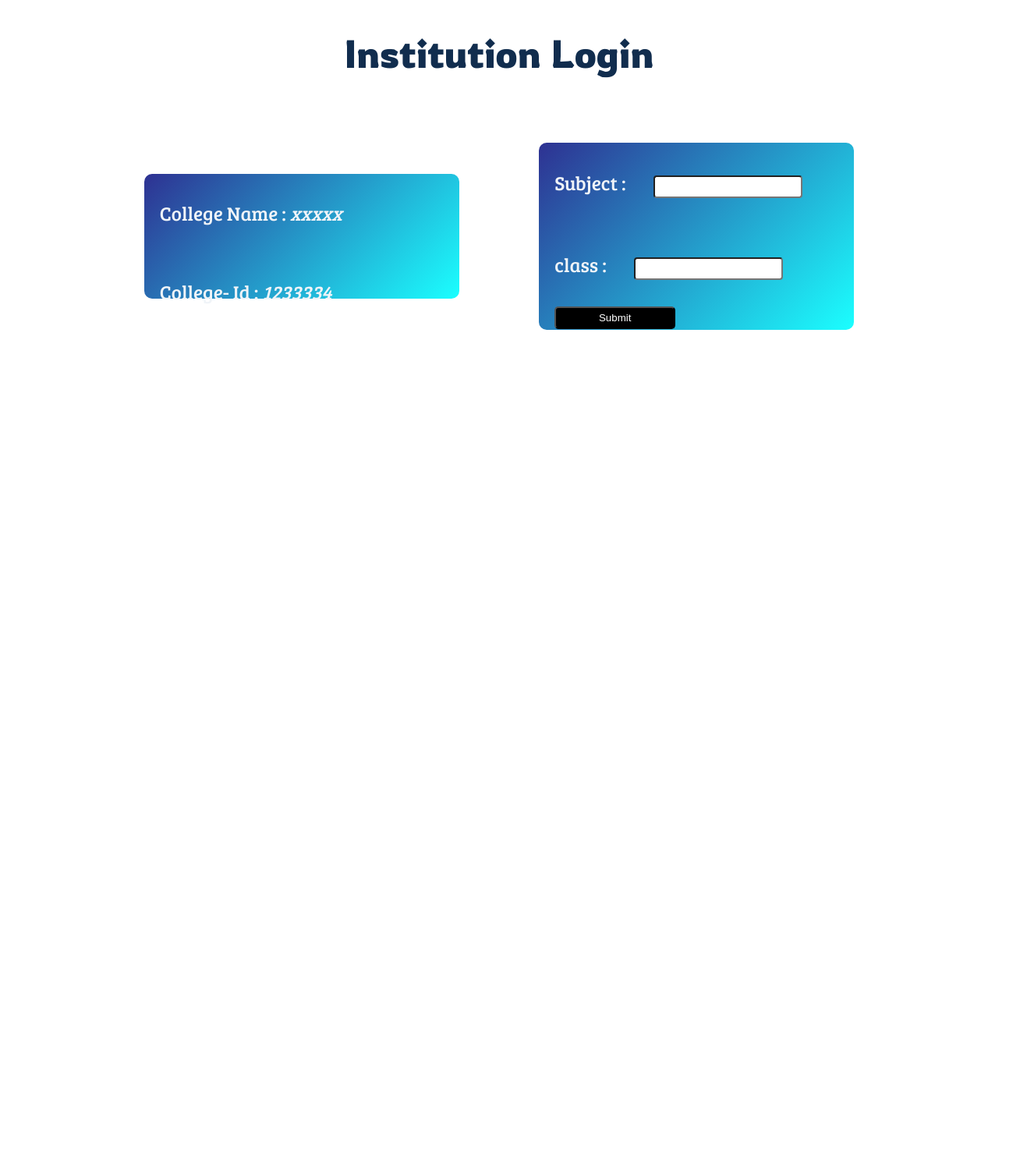
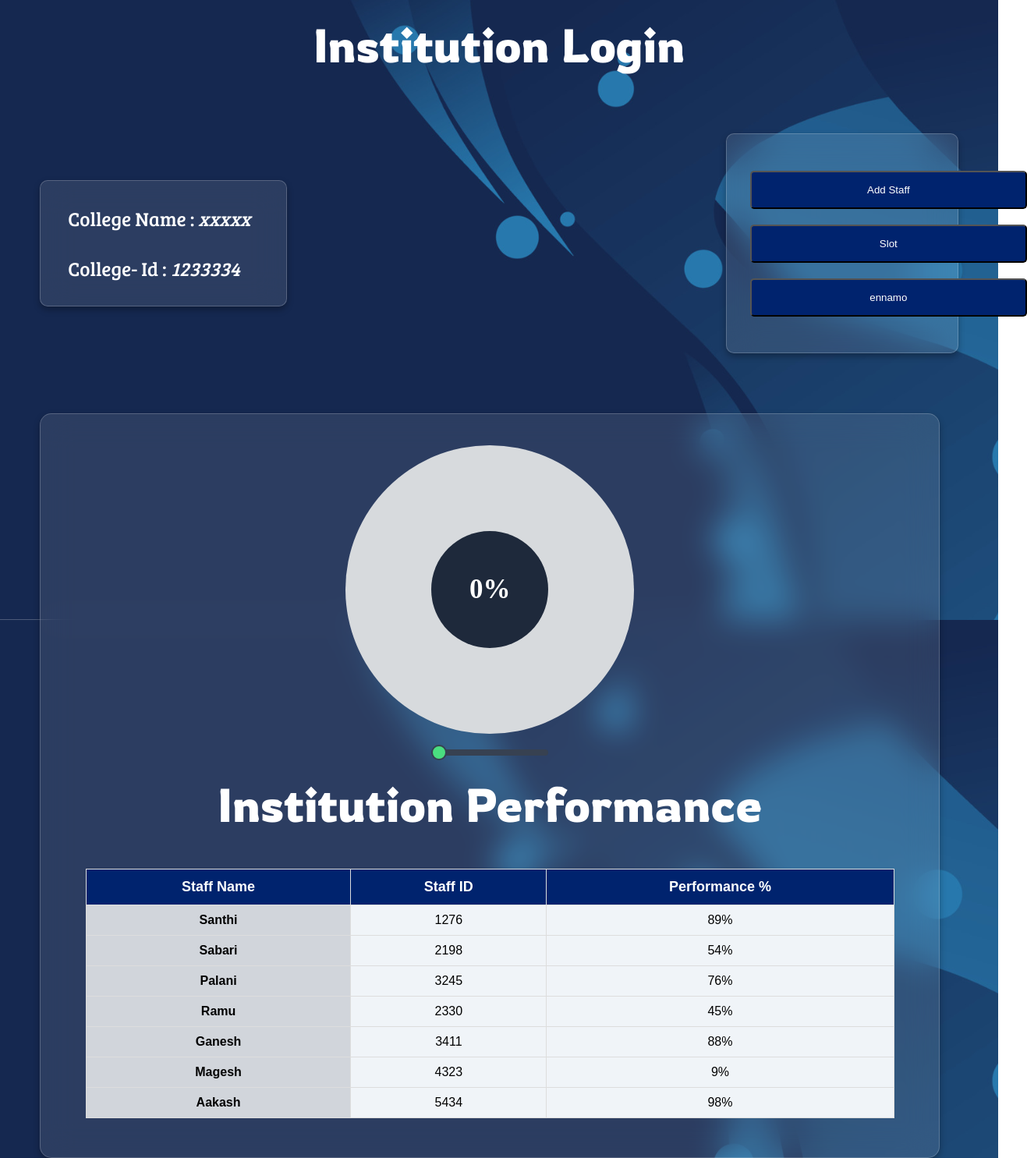
Before and after one commit to gopu-005/sih2024, a plain HTML site: page institution.html in a window 1280 px wide. Shown: the part 5-1490 px from the top of the page at 78% size, 1317 px wide, since content can reach past the window. Before the commit the page ends 800 px from the top, so only its background shows below. Drawn offline with Linux system fonts and the light colour scheme.

Commit message:
Initial Commit

```diff
--- a/institution.css
+++ b/institution.css
@@ -1,19 +1,26 @@
+*{
+    margin: 0;
+    padding: 0;
+}
 .institution-container{
-    display: flex;
-    justify-content: center;
-    align-items: center;
-    flex-direction: column;
     width: 100%;
     height: 100%;
+    /* background-image: linear-gradient(to left bottom, #5ab2ff, #6cc5ff, #88d6fe, #a8e5fe, #caf4ff); */
+    background-image: url(./images/vecteezy_abstract-background-design-background-texture-design-with_18752866-1.jpg);
+    background-size: cover;
+    background-repeat: no-repeat;
+    background-attachment: fixed;
 }
 
 .institution-head{
-    font-size: 50px;
+    font-size: 60px;
     font-family: "Rowdies", sans-serif;
     font-weight: 400;
     font-style: normal;
     text-align: center;
-    color: #112D4E;
+    /* color: #003366; */
+    color: white;
+    padding: 25px;
 }
 
 .institution-operations{
@@ -24,12 +31,18 @@
 }
 
 .institution-details{
-    width: 30vw;
+    width: 23vw;
     height: 20vh;
-    /* background-color: #e6e7e7; */
-    background: linear-gradient(135deg, #2E3192, #1BFFFF);
+    /* background: rgba(255, 255, 255, 0.6);
+    backdrop-filter: blur(10px);
+    border: 1px solid rgba(255, 255, 255, 0.4);
+    box-shadow: 0 4px 10px rgba(0, 0, 0, 0.15); */
+    background: rgba(255, 255, 255, 0.1);
+    backdrop-filter: blur(20px);
+    border: 1px solid rgba(255, 255, 255, 0.2);
+    box-shadow: 0 4px 8px rgba(0, 0, 0, 0.3);
     display: flex;
-    justify-content: space-between;
+    justify-content: center;
     flex-direction: column;
     align-items:flex-start;
     padding-left: 20px;
@@ -37,36 +50,174 @@
     margin: 4vw;
 }
 .institution-details2{
-    width: 30vw;
+    width: 20vw;
     height: 30vh;
-    /* background-color: #e6e7e7; */
-    background: linear-gradient(135deg, #2E3192, #1BFFFF);
+    /* background: rgba(255, 255, 255, 0.6);
+    backdrop-filter: blur(10px);
+    border: 1px solid rgba(255, 255, 255, 0.4);
+    box-shadow: 0 4px 10px rgba(0, 0, 0, 0.15); */
+    background: rgba(255, 255, 255, 0.1);
+    backdrop-filter: blur(20px);
+    border: 1px solid rgba(255, 255, 255, 0.2);
+    box-shadow: 0 4px 8px rgba(0, 0, 0, 0.3);
     display: flex;
-    justify-content: space-evenly;
+    justify-content: center;
     flex-direction: column;
     align-items:normal;
-    padding-left: 20px;
+    padding: 20px;
     border-radius: 10px;
     margin: 4vw;
 }
 
+.institution-mainContent{
+    width: 90vw;
+    height: 100%;
+    padding-bottom: 50px;
+    background: rgba(255, 255, 255, 0.1);
+    backdrop-filter: blur(20px);
+    border: 1px solid rgba(255, 255, 255, 0.2);
+    box-shadow: 0 4px 8px rgba(0, 0, 0, 0.3);
+    border-radius: 15px;
+    margin: 2vw 4vw 0 4vw;
+    padding-bottom: 50px;
+
+}
+
 .btn{
-    background-color: #000000;
+    background-color: #00236e;
     color: #fff;
-    padding: 5px;
-    width: 155px;
+    padding: 15px;
+    margin: 10px;
+    width: 355px;
     border-radius: 5px;
+
 }
 
 .input-details{
     padding: 5px;
     margin: 0 30px;
     border-radius: 4px;
+    border: 1px solid white;
 }
+
+.input-details:hover{
+    border: 1px soild #00236e;
+}
+
 .institution-content{
     font-size: 25px;
     font-family: "Bree Serif", serif;
     font-weight: 100;
     font-style: normal;
-    color: #f0f4f8;
+    /* color: #003366; */
+    color: white;
+    padding: 15px;
 }
+
+
+
+.progress-circle {
+    display: flex;
+    flex-direction: column;
+    align-items: center;
+  }
+
+  .circle {
+    position: relative;
+    width: 270px;
+    height: 270px;
+    background: conic-gradient(#112D4E 0%, #d7dadd 0%);
+    border-radius: 50%;
+    display: flex;
+    justify-content: center;
+    align-items: center;
+    padding: 50px;
+    margin-top: 40px;
+  }
+
+  .inside-circle {
+    position: absolute;
+    width: 150px;
+    height: 150px;
+    background: #1e293b;
+    border-radius: 50%;
+    display: flex;
+    justify-content: center;
+    align-items: center;
+    font-size: 35px;
+    font-weight: bold;
+    color: #fff;
+  }
+
+  input[type="range"] {
+    margin-top: 20px;
+    width: 150px;
+    appearance: none;
+    background: #374151;
+    height: 8px;
+    border-radius: 5px;
+    cursor: pointer;
+    outline: none;
+  }
+
+  input[type="range"]::-webkit-slider-thumb {
+    appearance: none;
+    width: 20px;
+    height: 20px;
+    background: #4ade80;
+    border-radius: 50%;
+    border: 2px solid #374151;
+    cursor: pointer;
+    transition: background 0.3s ease;
+  }
+
+
+  .schedule-container {
+    max-width: 90%;
+    margin: 20px auto 0 auto;
+    overflow-x: auto;
+    /* padding-top:100px ; */
+  }
+
+  .schedule-table {
+    width: 100%;
+    border-collapse: collapse;
+    text-align: center;
+    font-family: Arial, sans-serif;
+  }
+
+
+  .schedule-table th {
+    background-color: #00236e;
+    color: #fff;
+    padding: 12px;
+    font-size: 18px;
+    border: 1px solid #ddd;
+  }
+
+  .schedule-table td {
+    background-color: #f0f4f8;
+    padding: 10px;
+    font-size: 16px;
+    border: 1px solid #ddd;
+  }
+
+  .schedule-table td:first-child {
+    background-color: #d1d5db;
+    font-weight: bold;
+  }
+
+  .schedule-table tr:hover {
+    background-color: #e2e8f0;
+  }
+
+  .schedule-table tr:nth-child(even) {
+    background-color: #f9fafb;
+  }
+
+  @media (max-width: 768px) {
+    .schedule-table th, .schedule-table td {
+      font-size: 14px;
+      padding: 8px;
+    }
+  }
--- a/institution.html
+++ b/institution.html
@@ -18,12 +18,80 @@
                 <h4 class="institution-content">College- Id :  <em>1233334</em></h4>
             </div>
             <div class="institution-details2">
-                <h4 class="institution-content">Subject   : <input type="text" class="input-details" required> </h4>
-                <h4 class="institution-content">class :  <input type="text" class="input-details" required></h4>
-                <button class="btn" >Submit</button>
+                <button class="btn" >Add Staff</button>
+                <button class="btn" >Slot</button>
+                <button class="btn" >ennamo</button>
             </div>
         </div>
+
+        <div class="institution-mainContent">
+            <div class="progress-circle">
+                <div class="circle">
+                  <div class="mask full" id="mask-full"></div>
+                  <div class="mask half" id="mask-half">
+                    <div class="fill" id="fill"></div>
+                  </div>
+                  <div class="inside-circle">
+                    <span id="circle-score">0%</span>
+                  </div>
+                </div>
+                <input type="range" id="range" min="0" max="100" value="0">
+                <h1 class="institution-head">Institution Performance</h1>
+            </div>
+
+
+            <div class="schedule-container">
+                <table class="schedule-table">
+                  <thead>
+                    <tr>
+                      <th>Staff Name</th>
+                      <th>Staff ID</th>
+                      <th>Performance %</th>
+                    </tr>
+                  </thead>
+                  <tbody>
+                    <tr>
+                      <td>Santhi</td>
+                      <td>1276</td>
+                      <td>89%</td>
+                    </tr>
+                    <tr>
+                      <td>Sabari</td>
+                      <td>2198</td>
+                      <td>54%</td>
+                    </tr>
+                    <tr>
+                      <td>Palani</td>
+                      <td>3245</td>
+                      <td>76%</td>
+                    </tr>
+                    <tr>
+                      <td>Ramu</td>
+                      <td>2330</td>
+                      <td>45%</td>
+                    </tr>
+                    <tr>
+                      <td>Ganesh</td>
+                      <td>3411</td>
+                      <td>88%</td>
+                    </tr>
+                    <tr>
+                      <td>Magesh</td>
+                      <td>4323</td>
+                      <td>9%</td>
+                    </tr>
+                    <tr>
+                      <td>Aakash</td>
+                      <td> 5434</td>
+                      <td>98%</td>
+                    </tr>
+                  </tbody>
+                </table>
+            </div>
+
+        </div>
+
     </div>
-
+    <script src="script.js"></script>
 </body>
 </html>
--- a/style.css
+++ b/style.css
@@ -37,7 +37,7 @@
 .box-container{
     width: 27vw;
     height: 65vh;
-    background-color: rgb(234, 239, 241);
+    /* background-color: rgb(234, 239, 241); */
     border-radius: 15px;
     display: flex;
     justify-content: center;
--- a/teacher.css
+++ b/teacher.css
@@ -5,7 +5,12 @@
 .teacher-container{
     width: 100%;
     height: 100%;
-    background-image: linear-gradient(to right bottom, #061161, #4b0052, #68003c, #760023, #780206);
+    /* background-image: linear-gradient(to right bottom, #061161, #4b0052, #68003c, #760023, #780206); */
+    /* background-image: linear-gradient(to left bottom, #5ab2ff, #6cc5ff, #88d6fe, #a8e5fe, #caf4ff); */
+    background-image: url(./images/vecteezy_abstract-background-design-background-texture-design-with_18752866-1.jpg);
+    background-size: cover;
+    background-repeat: no-repeat;
+    background-attachment: fixed;
 }
 
 .teacher-head{
@@ -15,6 +20,8 @@
     font-style: normal;
     text-align: center;
     color: #ffff ;
+    /* color: #003366; */
+    padding: 20px;
 }
 
 .teacher-operations{
@@ -27,17 +34,15 @@
 .teacher-details{
     width: 30vw;
     height: 20vh;
-    /* background-color: #e6e7e7; */
-    /* background: linear-gradient(135deg, #2E3192, #1BFFFF); */
     background: rgba(255, 255, 255, 0.1);
-    backdrop-filter: blur(10px);
+    backdrop-filter: blur(20px);
     border: 1px solid rgba(255, 255, 255, 0.2);
     box-shadow: 0 4px 8px rgba(0, 0, 0, 0.3);
     display: flex;
-    justify-content: space-between;
+    justify-content: center;
     flex-direction: column;
     align-items:flex-start;
-    padding-left: 20px;
+    padding: 20px;
     border-radius: 10px;
     margin: 4vw;
 }
@@ -47,7 +52,7 @@
     /* background-color: #e6e7e7; */
     /* background: linear-gradient(135deg, #2E3192, #1BFFFF); */
     background: rgba(255, 255, 255, 0.1);
-    backdrop-filter: blur(10px);
+    backdrop-filter: blur(20px);
     border: 1px solid rgba(255, 255, 255, 0.2);
     box-shadow: 0 4px 8px rgba(0, 0, 0, 0.3);
     display: flex;
@@ -70,8 +75,9 @@
 
 
 
-.btn{background-image: linear-gradient(to right, #314755 0%, #26a0da  51%, #314755  100%)}
-.btn{
+
+.btn {background-image: linear-gradient(to right, #00236e 0%, #226664  51%, #00236e  100%)}
+.btn {
    margin: 10px;
    padding: 15px 45px;
    text-align: center;
@@ -84,11 +90,12 @@
    display: block;
  }
 
- .btn:hover{
-   background-position: right center; /* change the direction of the change here */
+ .btn:hover {
+   background-position: right center;
    color: #fff;
    text-decoration: none;
  }
+
 
 .input-details{
     padding: 5px;
@@ -101,7 +108,9 @@
     font-weight: 100;
     font-style: normal;
     color: #f0f4f8;
-    margin-bottom: 0;
+    /* color: #003366; */
+    padding: 20px;
+
 }
 
 .teacher-mainContent{
@@ -115,7 +124,9 @@
     border: 1px solid rgba(255, 255, 255, 0.2);
     box-shadow: 0 4px 8px rgba(0, 0, 0, 0.3);
     border-radius: 15px;
-    margin: 4vw;
+    margin: 4vw 4vw 0 4vw;
+    padding-bottom: 50px;
+
 }
 
 /*
```
Also changed, not shown: images/vecteezy_abstract-background-design-background-texture-design-in_17439209-1.jpg (added), images/vecteezy_abstract-background-design-background-texture-design-with_18752866-1.jpg (added), 2 other files.
